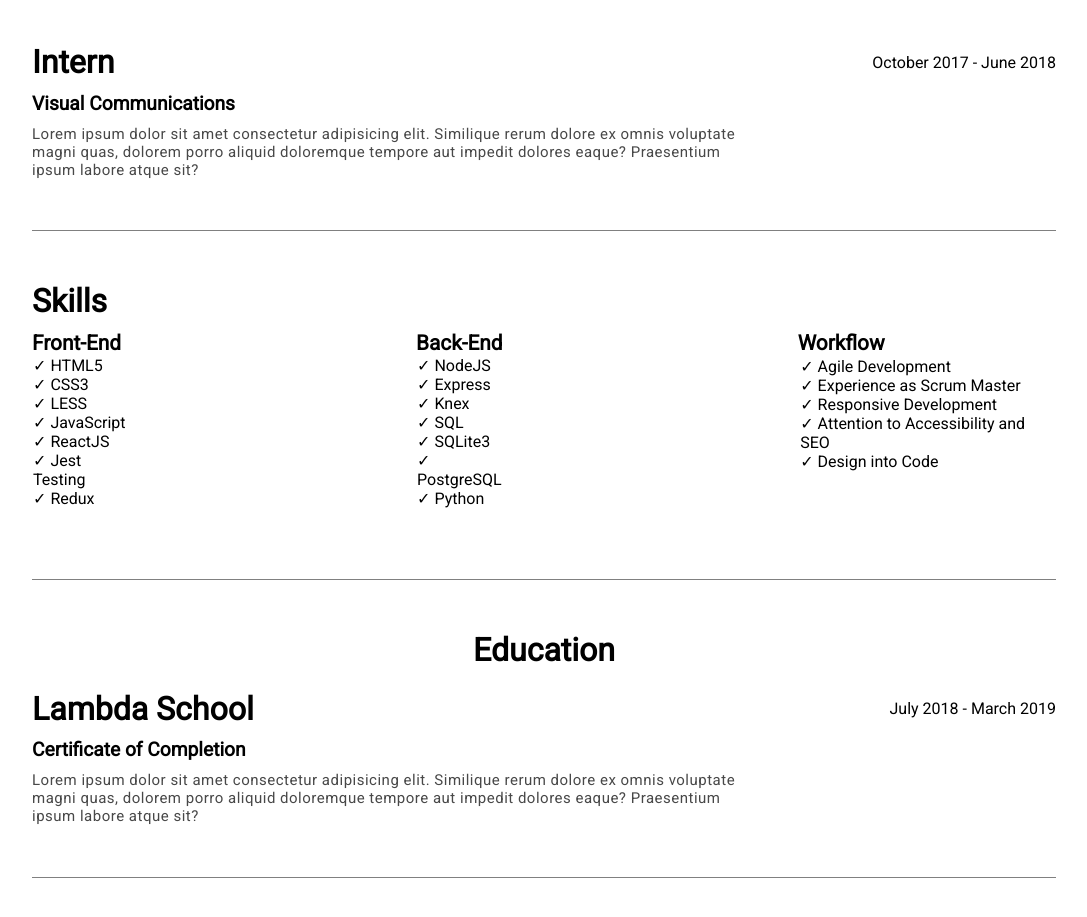
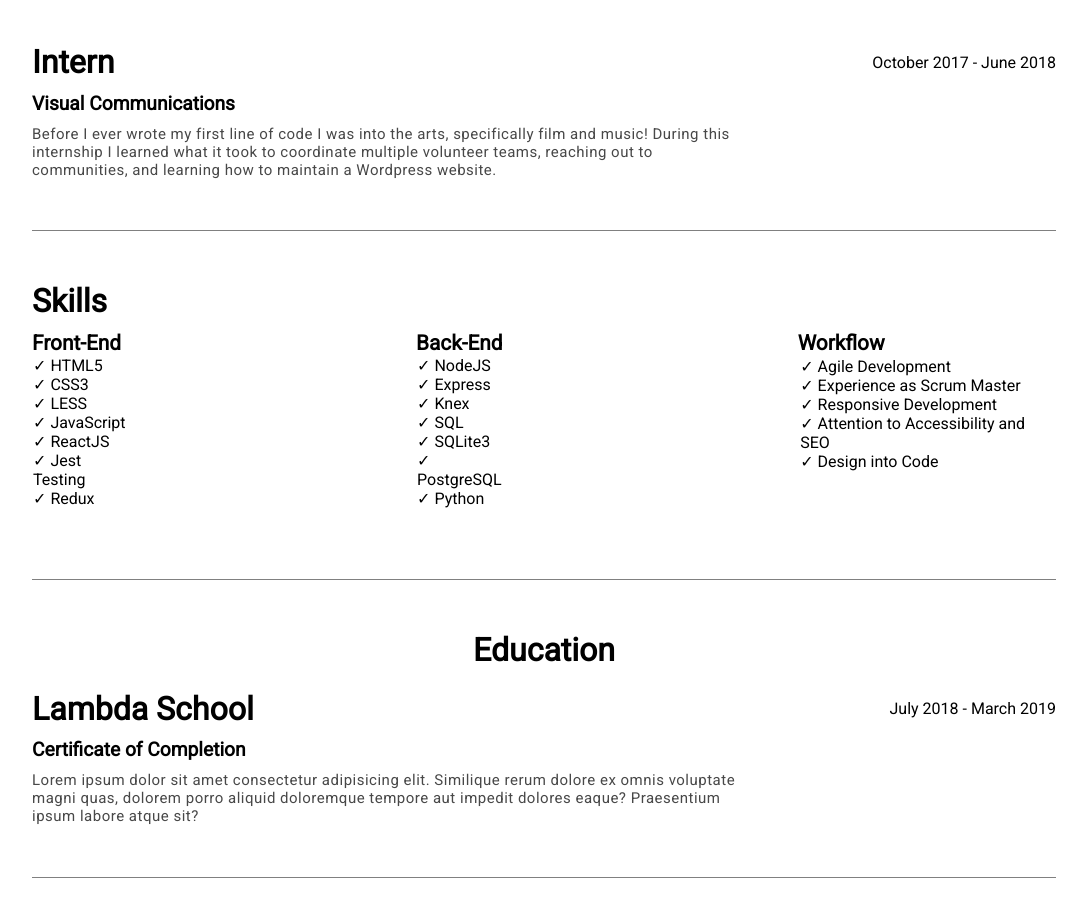
Before and after one commit to jlaluces123/Portfolio-revamp, a React (Create React App) app in the folder client/: page /resume in a window 1280 px wide. Shown: the part 860-1777 px from the top of the page, without its empty margins (96-1183 px from the left). Built offline with nearby package versions, Linux system fonts and the light colour scheme; the HTML template or start-up script is replaced by a standard one.

Commit message:
Lorem Text: Filled out

```diff
--- a/client/src/components/Resume/index.js
+++ b/client/src/components/Resume/index.js
@@ -39,7 +39,8 @@ const Resume = () => {
 
           <h4 className = "project__name">Visual Communications</h4>
           <p className = "project__info">
-            Lorem ipsum dolor sit amet consectetur adipisicing elit. Similique rerum dolore ex omnis voluptate magni quas, dolorem porro aliquid doloremque tempore aut impedit dolores eaque? Praesentium ipsum labore atque sit?
+            Before I ever wrote my first line of code I was into the arts, specifically film and music! During this internship I learned what it took
+            to coordinate multiple volunteer teams, reaching out to communities, and learning how to maintain a Wordpress website.
           </p>
         </div>
 
```
